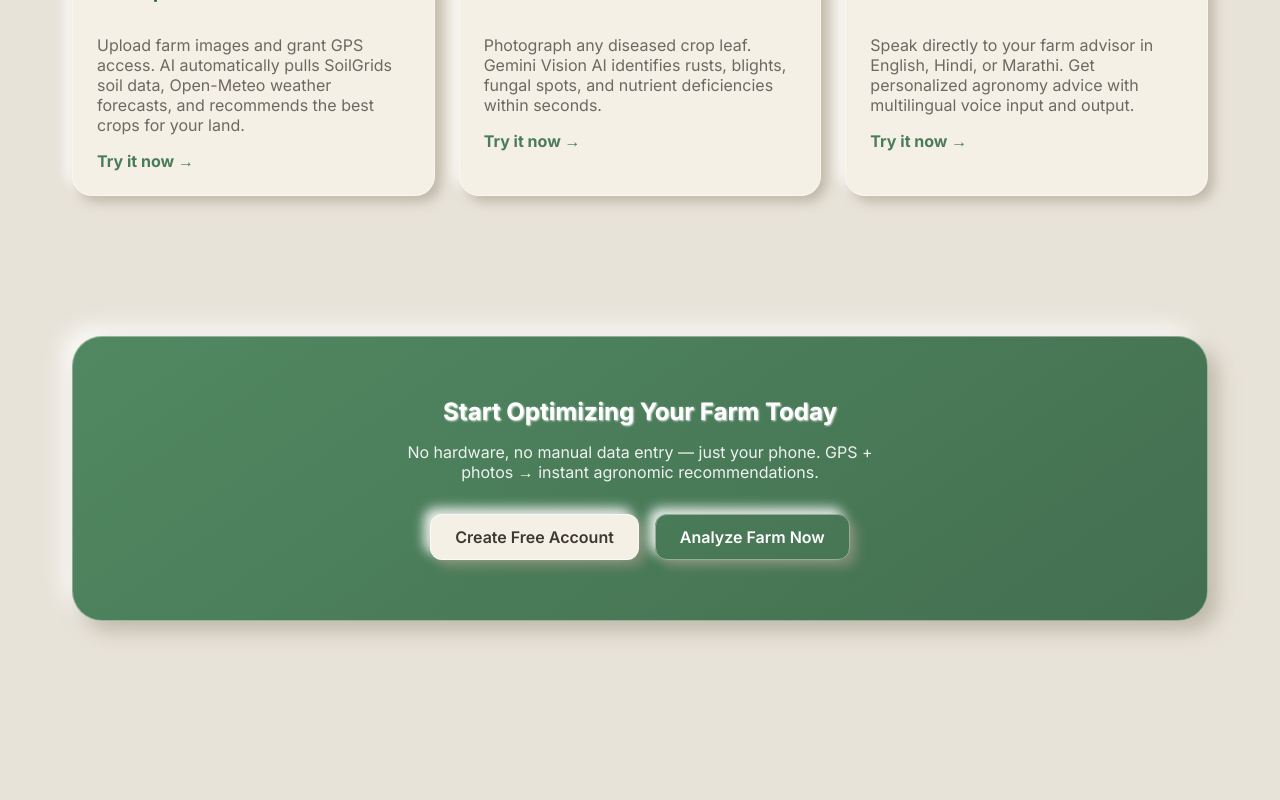
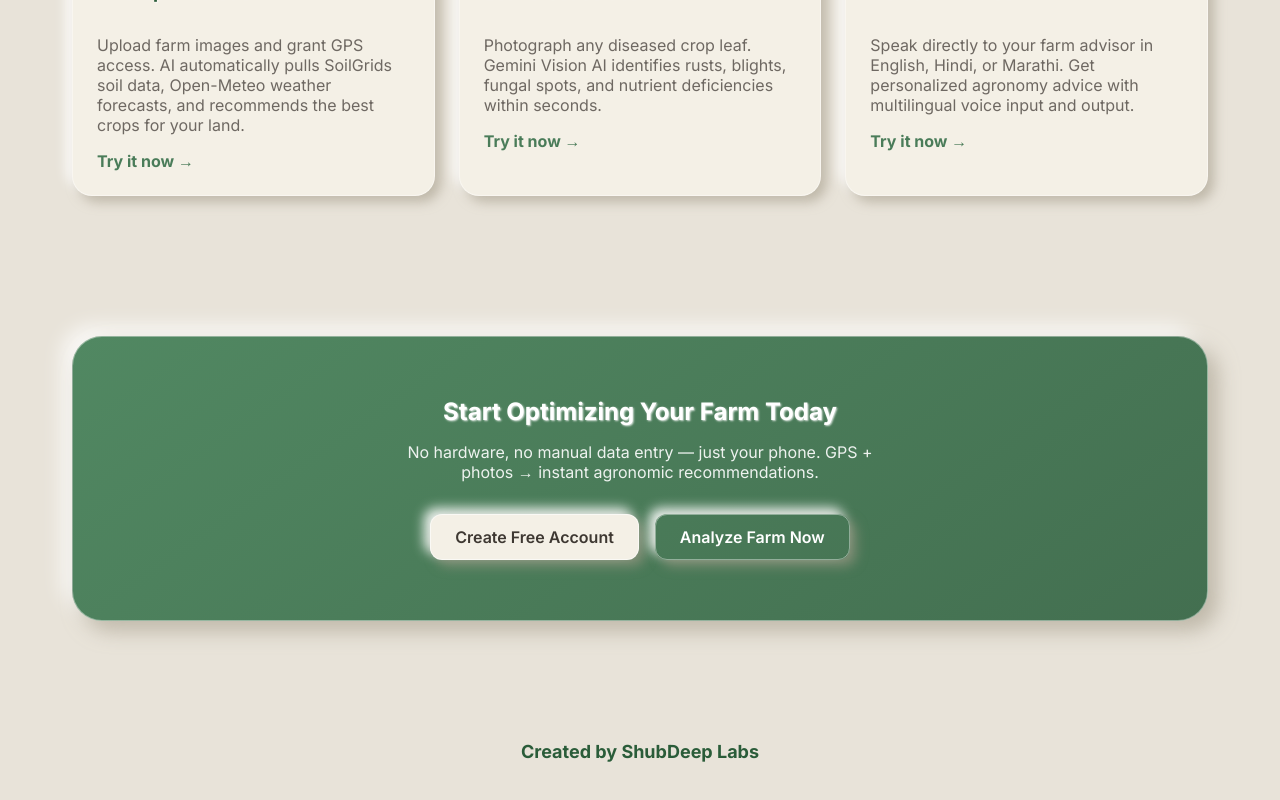
Before and after one commit to ShubhAm-2047-V/Greenvision.ai, a Next.js app: page / in a window 1280 px wide. Shown: the part 1666-2466 px from the top of the page. Built offline with nearby package versions, Linux system fonts and the light colour scheme; no server answers.

Commit message:
Add ShubDeep Labs footer to root project (Vercel target)

```diff
--- a/src/app/page.js
+++ b/src/app/page.js
@@ -152,6 +152,11 @@ export default function LandingPage() {
           </div>
         </div>
       </section>
+
+      {/* ══ COMPANY FOOTER ══ */}
+      <div style={{ textAlign: 'center', padding: '40px 16px', fontSize: '18px', fontWeight: 'bold', color: 'var(--primary-dark)' }}>
+        Created by ShubDeep Labs
+      </div>
     </div>
   );
 }
```
